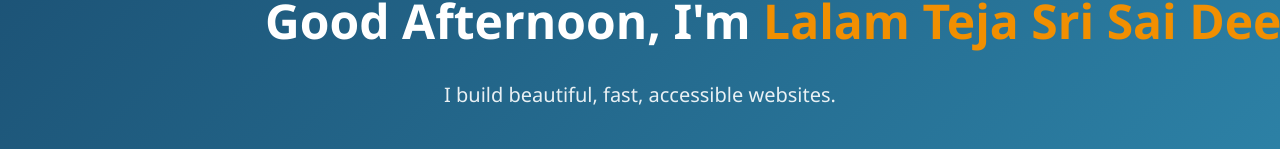
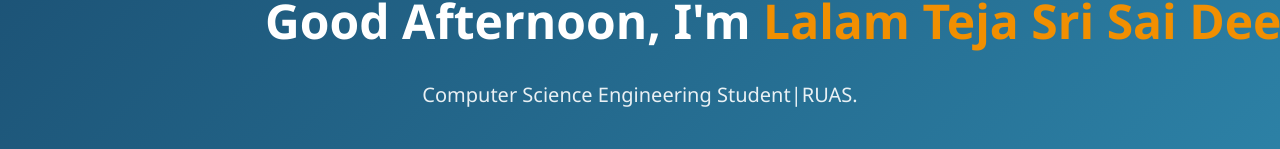
Before and after one commit to teja765/my-portfolio, a React (Vite) app: page / in a window 1280 px wide. Shown: the part 241-390 px from the top of the page. Built offline with nearby package versions, Linux system fonts and the light colour scheme.

Commit message:
about section

```diff
--- a/src/components/AboutSection/AboutSection.css
+++ b/src/components/AboutSection/AboutSection.css
@@ -1,4 +1,4 @@
-`.about-section {
+.about-section {
   padding: 60px 0;
 }
 
@@ -32,7 +32,7 @@
 }
 
 .about-copy p {
-  font-size: 1.1rem;
+  font-size: 1.5rem;
   line-height: 1.8;
   color: var(--text);
 }
--- a/src/components/Hero/Hero.jsx
+++ b/src/components/Hero/Hero.jsx
@@ -16,7 +16,7 @@
         <section className="hero-section">
             <div className="hero-content">
                 <h1>{greeting}, I'm <span className="highlight">Lalam Teja Sri Sai Deepak</span> 👋</h1>
-                <p className="tagline">I build beautiful, fast, accessible websites.</p>
+                <p className="tagline">Computer Science Engineering Student|RUAS.</p>
 
                 <div className="hero-buttons">
                     <Link to="/projects" className="btn btn-primary">View My Work</Link>
```
